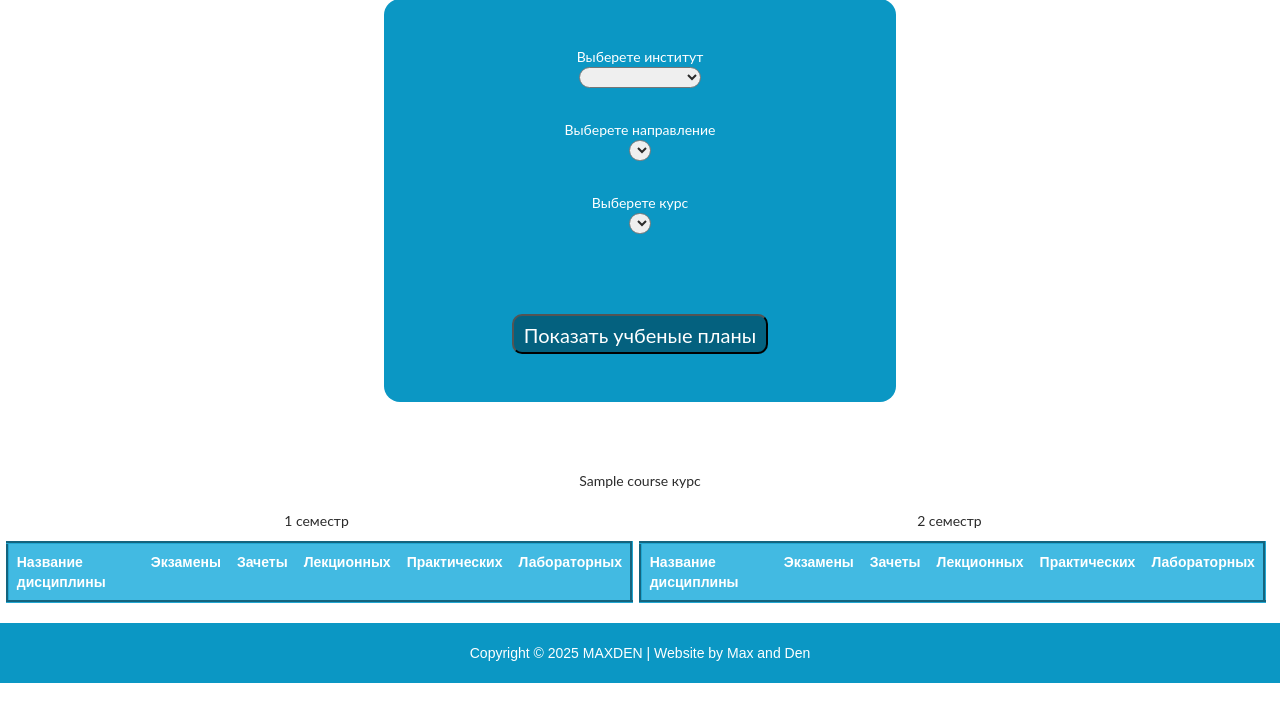
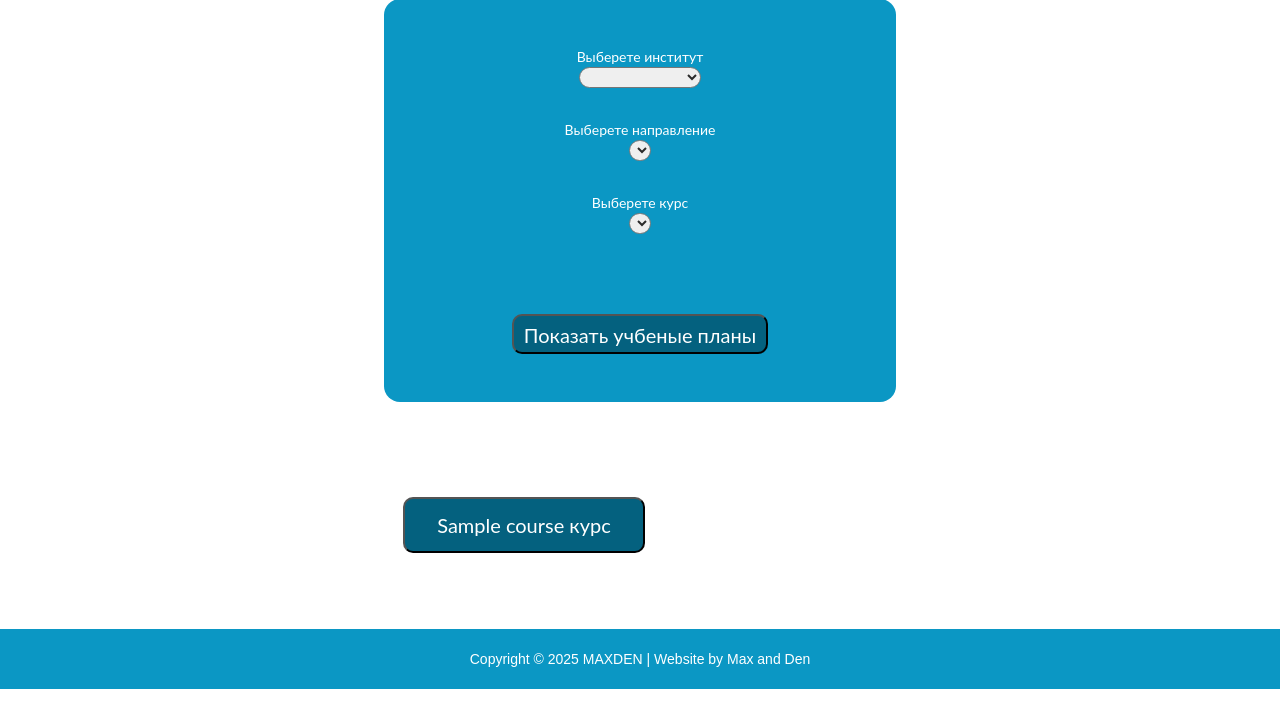
Before and after one commit to IVIaximushka/PythonLibsWeb, a Django app: template web/templates/main.html in a window 1280 px wide. Shown: the part 97-800 px from the top of the page. Run offline with Django 5.2, Linux system fonts and the light colour scheme; tables that the repository leaves empty hold one stand-in row (values such as "Sample post"); the template is opened without the code that fills it: values that come from a table or form of the project are taken from there, most other values are stand-ins (such as "Sample title", 1, 10 or a date in 2020); lists and menus that the app fills with data are empty.

Commit message:
add course selection

```diff
--- a/web/static/css/mystyle.css
+++ b/web/static/css/mystyle.css
@@ -193,3 +193,16 @@ a{
     margin-left: 0.45vw;
     font-family: Sans-Serif, serif;
 }
+
+.course-title{
+    background-color: #04617F;
+    text-align: center;
+    color:white;
+    font-size: 20px;
+    height: 7vh;
+    border-radius: 10px;
+    margin-top: 2vh;
+    margin-right: 5vh;
+    margin-bottom: 9.51vh;
+    padding: 1vh 4vh 1vh 4vh;
+}
--- a/web/templates/main.html
+++ b/web/templates/main.html
@@ -81,9 +81,16 @@
         Что-то пошло не так, попробуйте выбрать другой план
     {% endif %}
     {% if data|length > 0 %}
+        <div class="flex-container" style="padding-left: 31.5vw">
         {% for course in data %}
-            <p>{{ course.course }} курс</p>
-            <div class="flex-container">
+
+
+            <button id="button-{{course.course}}" class="course-title">{{ course.course }} курс</button>
+        {% endfor %}
+        </div>
+
+        {% for course in data %}
+            <div id="course-{{course.course}}" class="flex-container course" style="display: none">
                 <div class="flex-container-column">
                     <p>1 семестр</p>
                     <table class="table table-strip table-advance table-hover table2">
@@ -266,6 +273,41 @@
         }
     </script>
 <script>
+document.addEventListener("DOMContentLoaded", function() {
+    const toggleButtons = document.querySelectorAll('.course-title');
+    const contents = document.querySelectorAll('.course');
 
+    toggleButtons.forEach(button => {
+        button.addEventListener('click', function() {
+            const courseId = this.id.split('-')[1]; // Получаем часть id после "course-"
+            const content = document.getElementById(`course-${courseId}`);
+
+            if (content.style.display === "none") {
+                content.style.display = "block";
+                content.style.maxHeight = content.scrollHeight + "px";
+                this.style.backgroundColor = "#0b97c4";
+            } else {
+                this.style.backgroundColor = "#04617F";
+                content.style.maxHeight = null; // Скрываем с анимацией
+                setTimeout(() => {
+                    content.style.display = "none"; // Скрываем контент после окончания анимации
+                }, 300); // Длительность анимации
+            }
+            contents.forEach(content => {
+                const courseId = this.id.split('-')[1];
+                if(content.id.split('-')[1] != courseId){
+                    const buttonChange = document.getElementById('button-'+content.id.split('-')[1])
+                    content.style.maxHeight = null; // Скрываем с анимацией
+                    buttonChange.style.backgroundColor = "#04617F";
+                    setTimeout(() => {
+                        content.style.display = "none"; // Скрываем контент после окончания анимации
+                    }, 300); // Длительность анимации
+                }
+            });
+
+        });
+    });
+
+});
 </script>
 {% endblock %}
```
